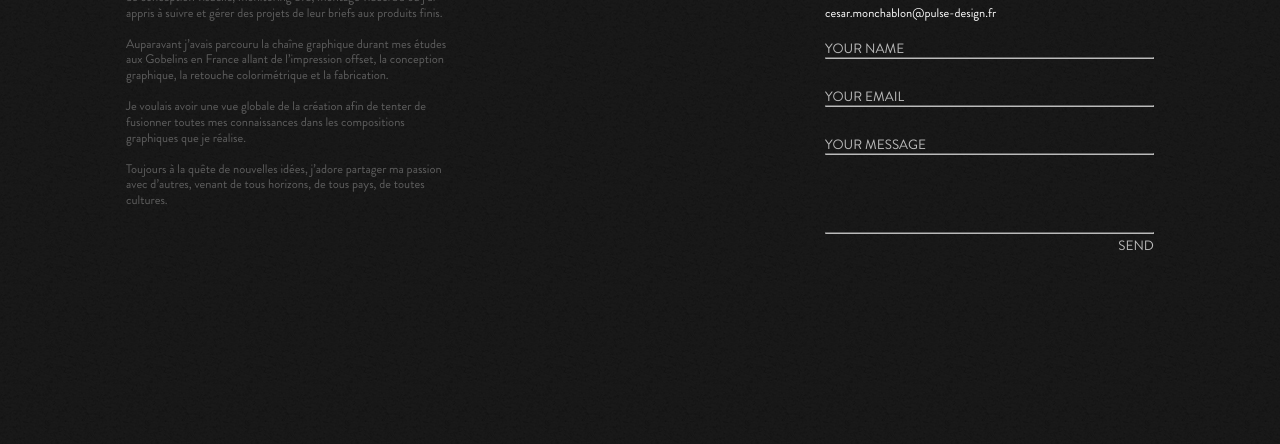
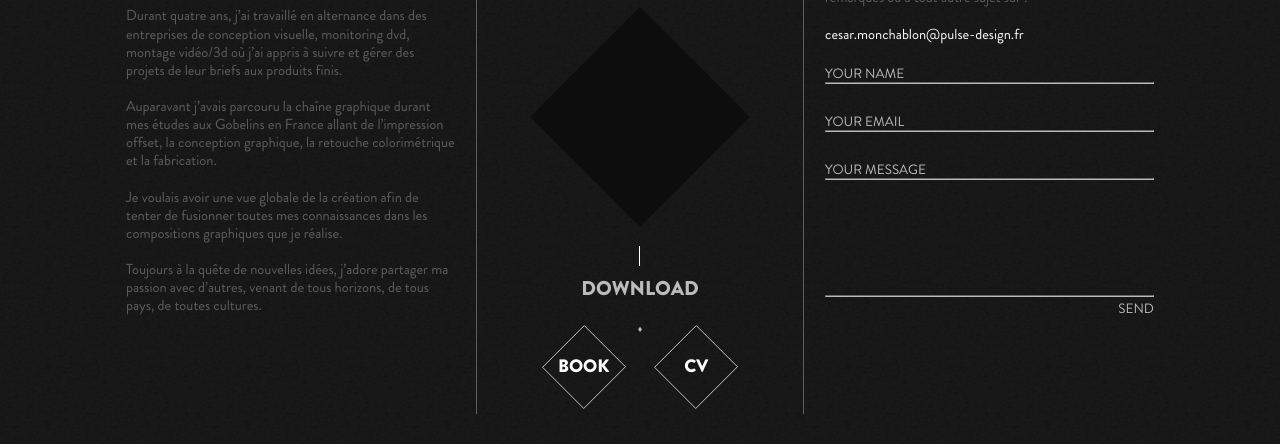
Before and after one commit to damienvdw/PulseDesign, a plain HTML site: page about.html in a window 1280 px wide. Shown: the part 356-800 px from the top of the page. Drawn offline with nearby package versions, Linux system fonts and the light colour scheme.

Commit message:
Completed contact/about page

```diff
--- a/about.html
+++ b/about.html
@@ -68,7 +68,16 @@
                 <p>Je voulais avoir une vue globale de la création afin de tenter de fusionner toutes mes connaissances dans les compositions graphiques que je réalise.</p>
                 <p>Toujours à la quête de nouvelles idées, j’adore partager ma passion avec d’autres, venant de tous horizons, de tous pays, de toutes cultures.</p>
             </div>
-            <div class="col-third col-bordered">b</div>
+            <div class="col-third col-bordered">
+                <p class="text-bold text-darkGray text-uppercase">by</p>
+                <p class="text-uppercase text-white text-heading2 no-margin">Cézar</p>
+                <p class="text-uppercase text-white text-heading1 no-margin text-light">Monchablon</p>
+                <div class="separateur-line height-big"></div>
+                <img src="img/losange.svg" class="losangeImg" alt="">
+                <div class="separateur-line height-small"></div>
+                <p class="text-bold text-lighterGray no-margin text-heading2 text-uppercase">Download</p>
+                <p class="text-bold text-lighterGray no-margin text-heading3 text-uppercase"><a class="has-losange" href="#">Book</a><span class="small-losange">&#9830;</span><a class="has-losange" href="#">CV</a></p>
+            </div>
             <div class="col-third text-align-left">
                 <h2 class="text-bold text-heading2 line-height1 text-lighterGray no-margin text-uppercase">available <span data-before="everything" data-after="everywhere" class="everytime">everytime</span> <br>-</h2>
                 <p>Toujours à la quête de nouvelles idées, j’adore partager ma passion avec d’autres, venant de tous horizons, de tous pays, de toutes cultures.</p>
@@ -88,7 +97,7 @@
                     <div>
                         <label class="text-uppercase text-lighterGray text-bigger" for="form-message">Your message</label><br>
                         <hr>
-                        <textarea id="form-message" rows="4"></textarea>
+                        <textarea id="form-message" rows="6"></textarea>
                     </div>
                     <div>
                         <hr>
--- a/scss/_elements.scss
+++ b/scss/_elements.scss
@@ -7,7 +7,7 @@ a{
 }
 p{
     color: $lightGray;
-    font-size: 1.25em;
+    font-size: 1.45em;
     line-height: 1.25em;
     margin: 1.25em 0;
 }
--- a/scss/_modules.scss
+++ b/scss/_modules.scss
@@ -71,6 +71,9 @@
     position: relative;
     top:-3em;
 }
+.losangeImg{
+    width: 22em;
+}
 
 .everytime{
     position: relative;
@@ -88,6 +91,34 @@
         top: 1.3em;
         color: $gray;
     }
+}
+.separateur-line{
+    @include boxSizingBorderBox;
+    width: 50%;
+    position: relative;
+    top: 0;
+    left: 0;
+    margin: 1em 0;
+    border-right: 1px solid white;
+}
+.height-small{
+    height:2em;
+}
+.height-big{
+    height:3em;
+}
+.has-losange{
+    background: url(../img/losange-contour.svg) no-repeat 50% 50%;
+    padding: 2em 0em 2em 0em;
+    width: 5em;
+    display: inline-block;
+    margin-top: 1em;
+}
+.small-losange{
+    font-size: 0.5em;
+    margin: 0 1em;
+    top: -4.5em;
+    position: relative;
 }
 
 .no-margin{
@@ -160,6 +191,9 @@
 .text-heading2{
     font-size: 2em;
 }
+.text-heading3{
+    font-size: 1.8em;
+}
 
 .line-height1{
     line-height:1em;
@@ -190,3 +224,6 @@
 .text-darkGray{
     color:$darkGray;
 }
+.text-white{
+    color:white;
+}
```
Also changed, not shown: css/screen.css, img/losange-contour.svg (added).
